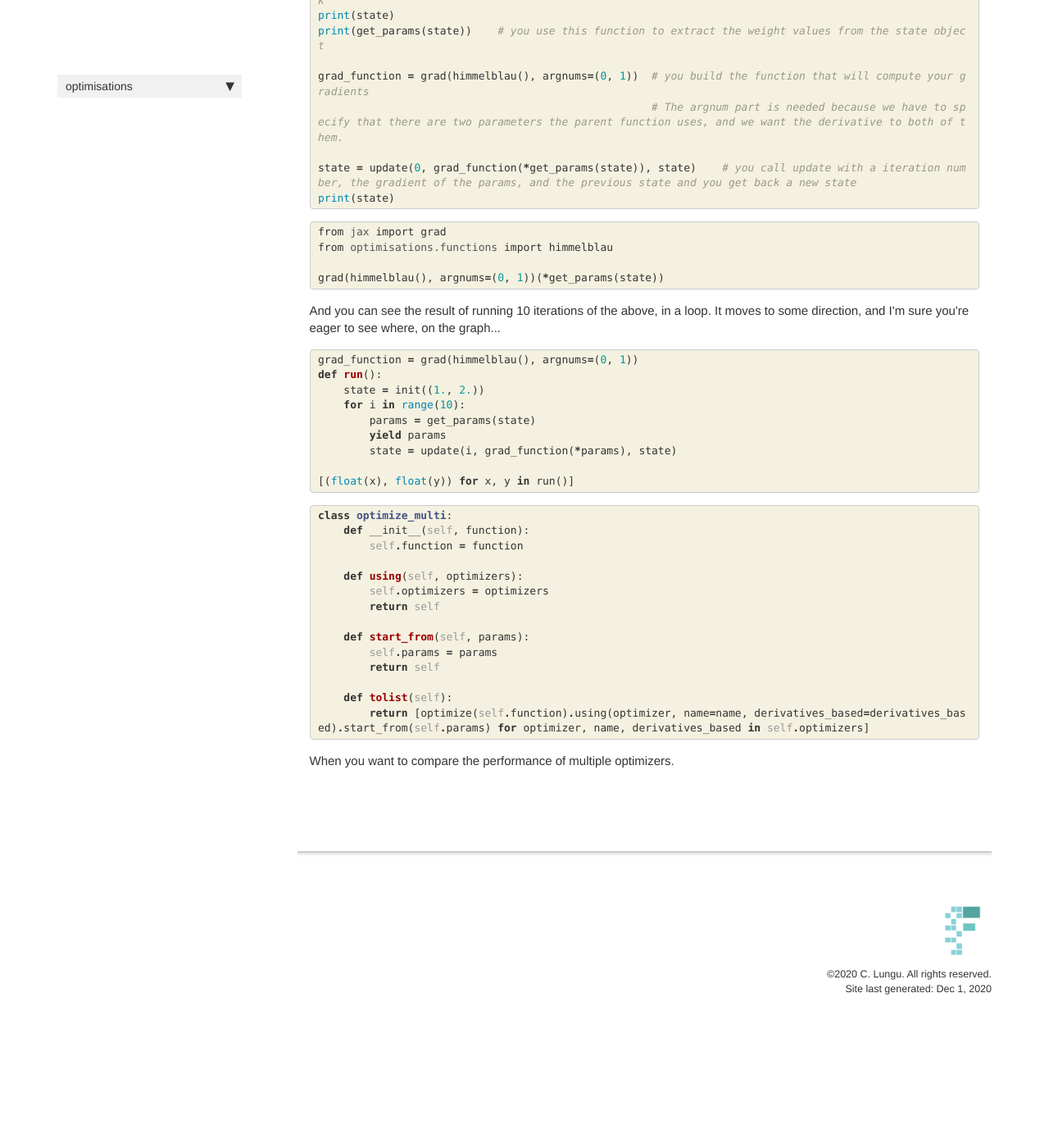
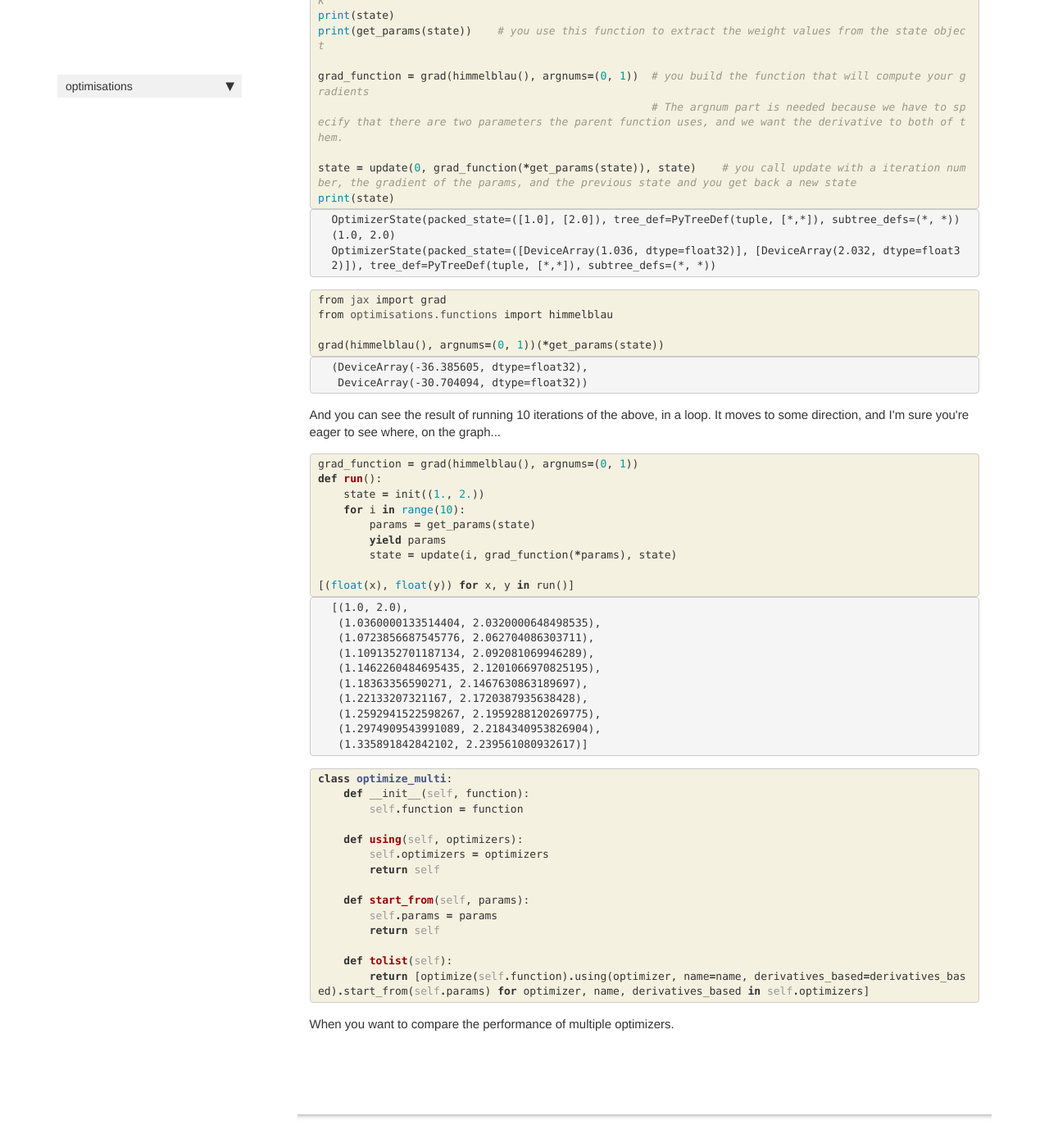
Before and after one commit to clungu/optimisations, a Jekyll site: the page built from docs/optimizers.html, in a window 1280 px wide and 1400 px high, scrolled down 1230 px. Shown: the whole window at 82% size. Built offline with Jekyll 4.4.1, drawn with Linux system fonts in a browser that asks for light colours; nearby versions of some CDN libraries; comment, search, counter and statistics services are not loaded; before the commit the page ends 2496 px from its top, so only the background shows below that.

Commit message:
Built the docs again.

```diff
--- a/docs/optimizers.html
+++ b/docs/optimizers.html
@@ -160,6 +160,22 @@ nb_path: "02_optimizers.ipynb"
 </div>
 </div>
 
+<div class="output_wrapper">
+<div class="output">
+
+<div class="output_area">
+
+<div class="output_subarea output_stream output_stdout output_text">
+<pre>OptimizerState(packed_state=([1.0], [2.0]), tree_def=PyTreeDef(tuple, [*,*]), subtree_defs=(*, *))
+(1.0, 2.0)
+OptimizerState(packed_state=([DeviceArray(1.036, dtype=float32)], [DeviceArray(2.032, dtype=float32)]), tree_def=PyTreeDef(tuple, [*,*]), subtree_defs=(*, *))
+</pre>
+</div>
+</div>
+
+</div>
+</div>
+
 </div>
     {% endraw %}
 
@@ -177,6 +193,23 @@ nb_path: "02_optimizers.ipynb"
 </pre></div>
 
     </div>
+</div>
+</div>
+
+<div class="output_wrapper">
+<div class="output">
+
+<div class="output_area">
+
+
+
+<div class="output_text output_subarea output_execute_result">
+<pre>(DeviceArray(-36.385605, dtype=float32),
+ DeviceArray(-30.704094, dtype=float32))</pre>
+</div>
+
+</div>
+
 </div>
 </div>
 
@@ -209,6 +242,31 @@ nb_path: "02_optimizers.ipynb"
 </pre></div>
 
     </div>
+</div>
+</div>
+
+<div class="output_wrapper">
+<div class="output">
+
+<div class="output_area">
+
+
+
+<div class="output_text output_subarea output_execute_result">
+<pre>[(1.0, 2.0),
+ (1.0360000133514404, 2.0320000648498535),
+ (1.0723856687545776, 2.062704086303711),
+ (1.1091352701187134, 2.092081069946289),
+ (1.1462260484695435, 2.1201066970825195),
+ (1.18363356590271, 2.1467630863189697),
+ (1.22133207321167, 2.1720387935638428),
+ (1.2592941522598267, 2.1959288120269775),
+ (1.2974909543991089, 2.2184340953826904),
+ (1.335891842842102, 2.239561080932617)]</pre>
+</div>
+
+</div>
+
 </div>
 </div>
 
```
Also changed, not shown: 1 other file.
